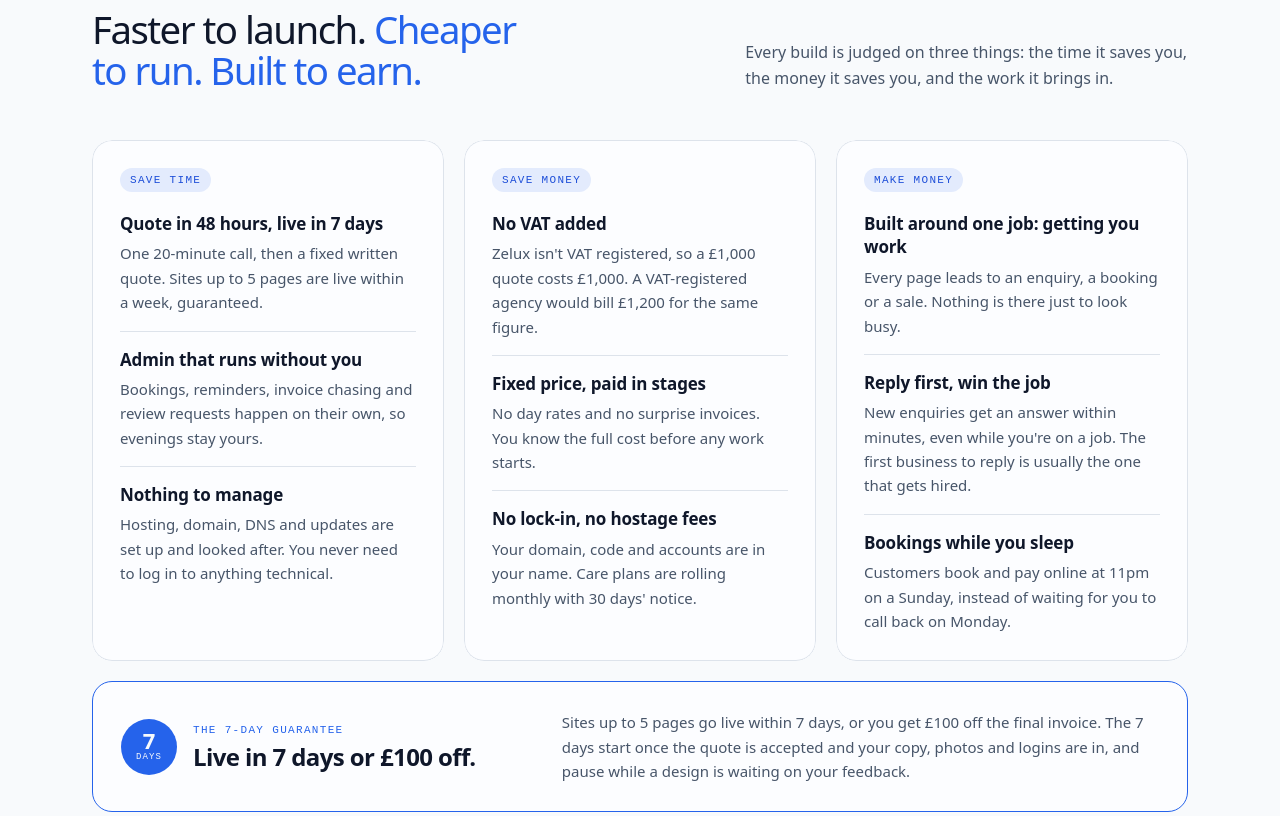
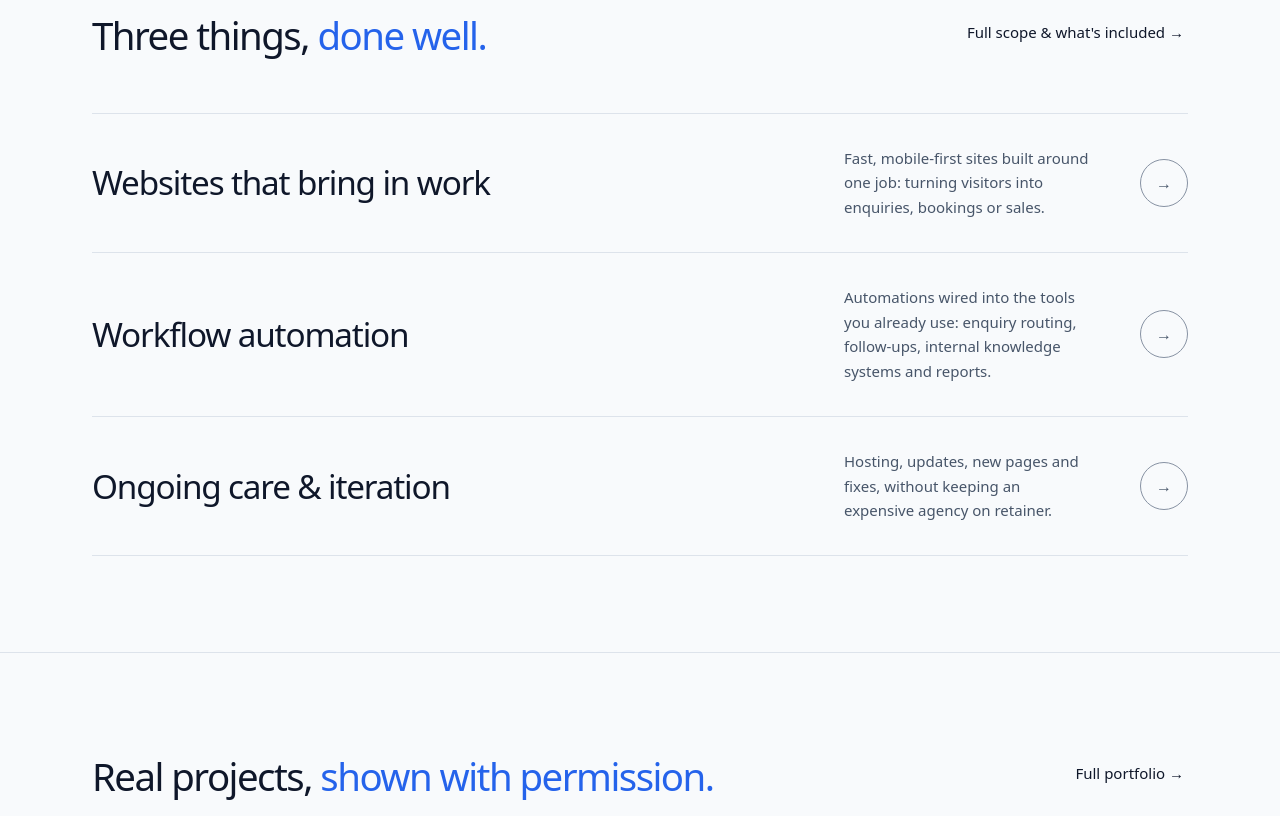
Before and after one commit to kadenbokome978-sketch/Zelux, an Astro site: page / in a window 1280 px wide. Shown: the part 3207-4023 px from the top of the page. Built offline with nearby package versions, Linux system fonts and the light colour scheme; Astro itself is replaced by a stand-in of ours; a web font is replaced by a local one.

Commit message:
Trim the homepage: fold the value cards into the process band
The time / money / work cards repeated the statement band, the
process steps and the FAQ, and the demos now show the rest. Removed
them; the 7-day guarantee moved into "How it works" as a dark
SpotlightCard right after the "Within 7 days" step.
Homepage: 7,791px -> 7,317px desktop, 11,052px -> 10,167px mobile.

Co-Authored-By: Claude Opus 5.5 <noreply@anthropic.com>
Claude-Session: https://claude.ai/code/session_01AWB2yY8NfgECLFiuvDnmSu

```diff
--- a/src/pages/index.astro
+++ b/src/pages/index.astro
@@ -93,45 +93,6 @@ const pricing = site.pricing.mode === 'guide' ? site.pricing.guide : site.pricin
     </div>
   </section>
 
-  <!-- VALUE: time / money / revenue -->
-  <section class="border-b border-hairline">
-    <div class="container-z py-16 md:py-24">
-      <div class="grid gap-6 lg:grid-cols-12 lg:items-end" data-reveal>
-        <h2 class="h-section lg:col-span-7">{site.value.title} <em class="text-accent">{site.value.titleAccent}</em></h2>
-        <p class="body lg:col-span-5">{site.value.intro}</p>
-      </div>
-      <div class="mt-10 grid gap-5 md:mt-12 lg:grid-cols-3">
-        {site.value.groups.map((g, gi) => (
-          <div class="flex" data-reveal style={`--d:${gi * 50}ms`}>
-          <SpotlightCard client:visible theme="light" spotlightColor="#2563eb" intensity={0.55} borderGlow={0.9} className="flex w-full flex-col p-6 md:p-7" style={{ '--spotlight-card-border': '#dde3eb', '--spotlight-card-surface': '#fcfdff' }}>
-            <p class="inline-flex self-start rounded-full bg-accent-tint px-2.5 py-1 font-mono text-[0.6875rem] uppercase tracking-[0.12em] text-accent-hover">{g.label}</p>
-            <ul class="mt-5 divide-y divide-hairline">
-              {g.points.map((pt) => (
-                <li class="py-4 first:pt-0 last:pb-0">
-                  <h3 class="text-[1.0625rem] font-semibold leading-snug tracking-[-0.01em] text-ink">{pt.t}</h3>
-                  <p class="mt-1.5 text-[0.9375rem] leading-relaxed text-ink-2">{pt.b}</p>
-                </li>
-              ))}
-            </ul>
-          </SpotlightCard>
-          </div>
-        ))}
-      </div>
-      <div class="mt-5 grid items-center gap-5 rounded-card border border-accent bg-paper p-6 md:grid-cols-12 md:p-7" data-reveal>
-        <div class="flex items-center gap-4 md:col-span-5">
-          <span class="flex h-14 w-14 shrink-0 flex-col items-center justify-center rounded-full bg-accent text-on-accent" aria-hidden="true">
-            <span class="text-[1.375rem] font-semibold leading-none">7</span><span class="font-mono text-[0.5625rem] uppercase tracking-[0.12em]">days</span>
-          </span>
-          <div>
-            <p class="font-mono text-[0.6875rem] uppercase tracking-[0.12em] text-accent">{site.guarantee.title}</p>
-            <h3 class="mt-1 text-[1.5rem] font-semibold leading-tight tracking-[-0.025em] text-ink">{site.guarantee.short}</h3>
-          </div>
-        </div>
-        <p class="text-[0.9375rem] leading-relaxed text-ink-2 md:col-span-7">{site.guarantee.terms}</p>
-      </div>
-    </div>
-  </section>
-
   <!-- SERVICES -->
   <section>
     <div class="container-z py-16 md:py-24">
@@ -185,7 +146,21 @@ const pricing = site.pricing.mode === 'guide' ? site.pricing.guide : site.pricin
           ))}
         </ol>
       </div>
-      <ul class="mt-10 flex flex-wrap gap-x-8 gap-y-3 border-t border-deep-line pt-6 font-mono text-xs uppercase tracking-[0.12em] text-deep-ink-2" data-reveal>
+      <div class="mt-12" data-reveal>
+        <SpotlightCard client:visible theme="dark" spotlightColor="#6ea0ff" intensity={0.5} borderGlow={0.9} className="grid items-center gap-5 p-6 md:grid-cols-12 md:p-7" style={{ '--spotlight-card-border': '#263352', '--spotlight-card-surface': '#16213a' }}>
+          <div class="flex items-center gap-4 md:col-span-5">
+            <span class="flex h-14 w-14 shrink-0 flex-col items-center justify-center rounded-full bg-accent-on-deep text-deep" aria-hidden="true">
+              <span class="text-[1.375rem] font-semibold leading-none">7</span><span class="font-mono text-[0.5625rem] uppercase tracking-[0.12em]">days</span>
+            </span>
+            <div>
+              <p class="font-mono text-[0.6875rem] uppercase tracking-[0.12em] text-accent-on-deep">{site.guarantee.title}</p>
+              <h3 class="mt-1 text-[1.5rem] font-semibold leading-tight tracking-[-0.025em] text-deep-ink">{site.guarantee.short}</h3>
+            </div>
+          </div>
+          <p class="text-[0.9375rem] leading-relaxed text-deep-ink-2 md:col-span-7">{site.guarantee.terms}</p>
+        </SpotlightCard>
+      </div>
+      <ul class="mt-8 flex flex-wrap gap-x-8 gap-y-3 border-t border-deep-line pt-6 font-mono text-xs uppercase tracking-[0.12em] text-deep-ink-2" data-reveal>
         {site.pricing.points.map((pt) => <li class="flex items-center gap-2.5"><span class="h-px w-3 bg-accent-on-deep" aria-hidden="true"></span>{pt}</li>)}
       </ul>
     </div>
```
